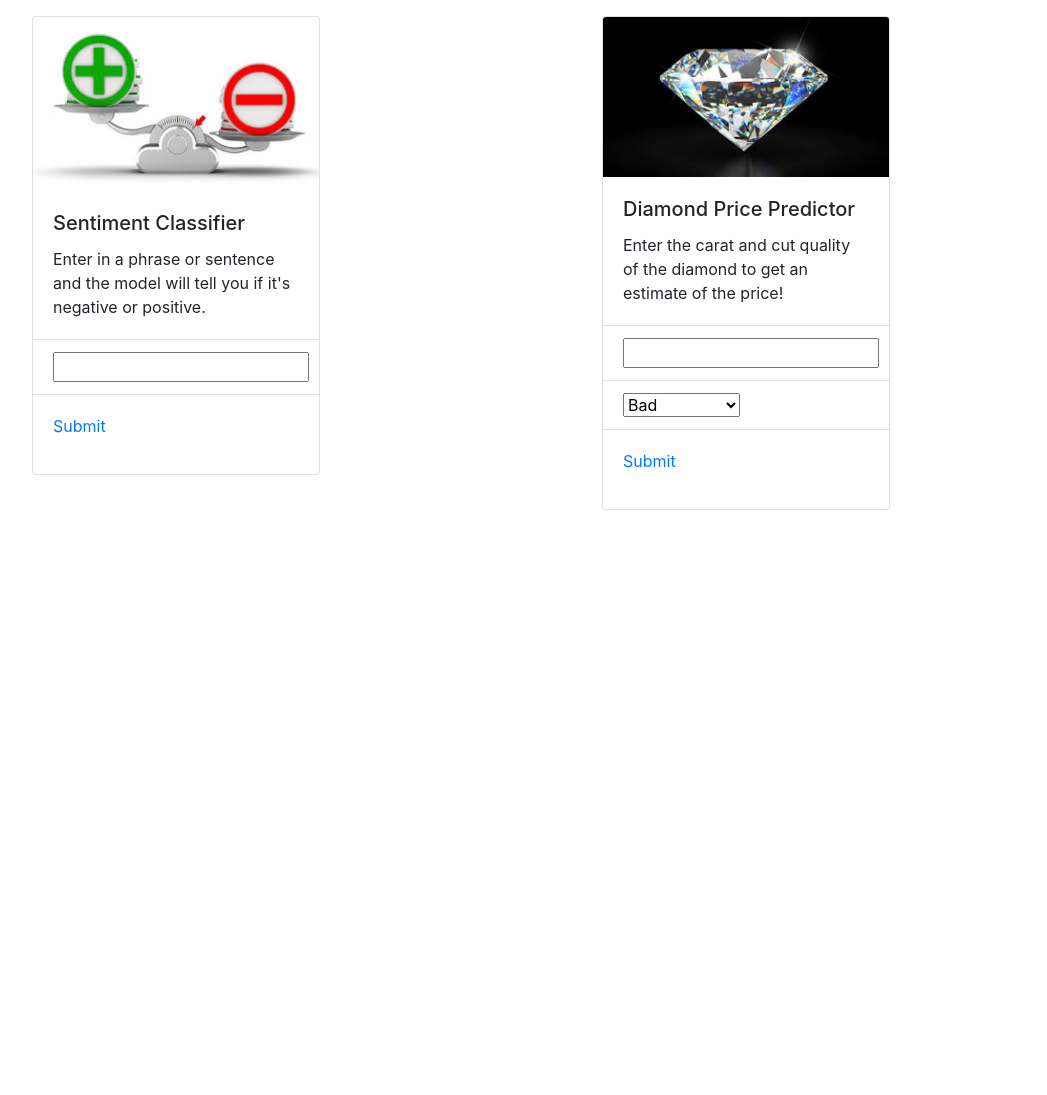
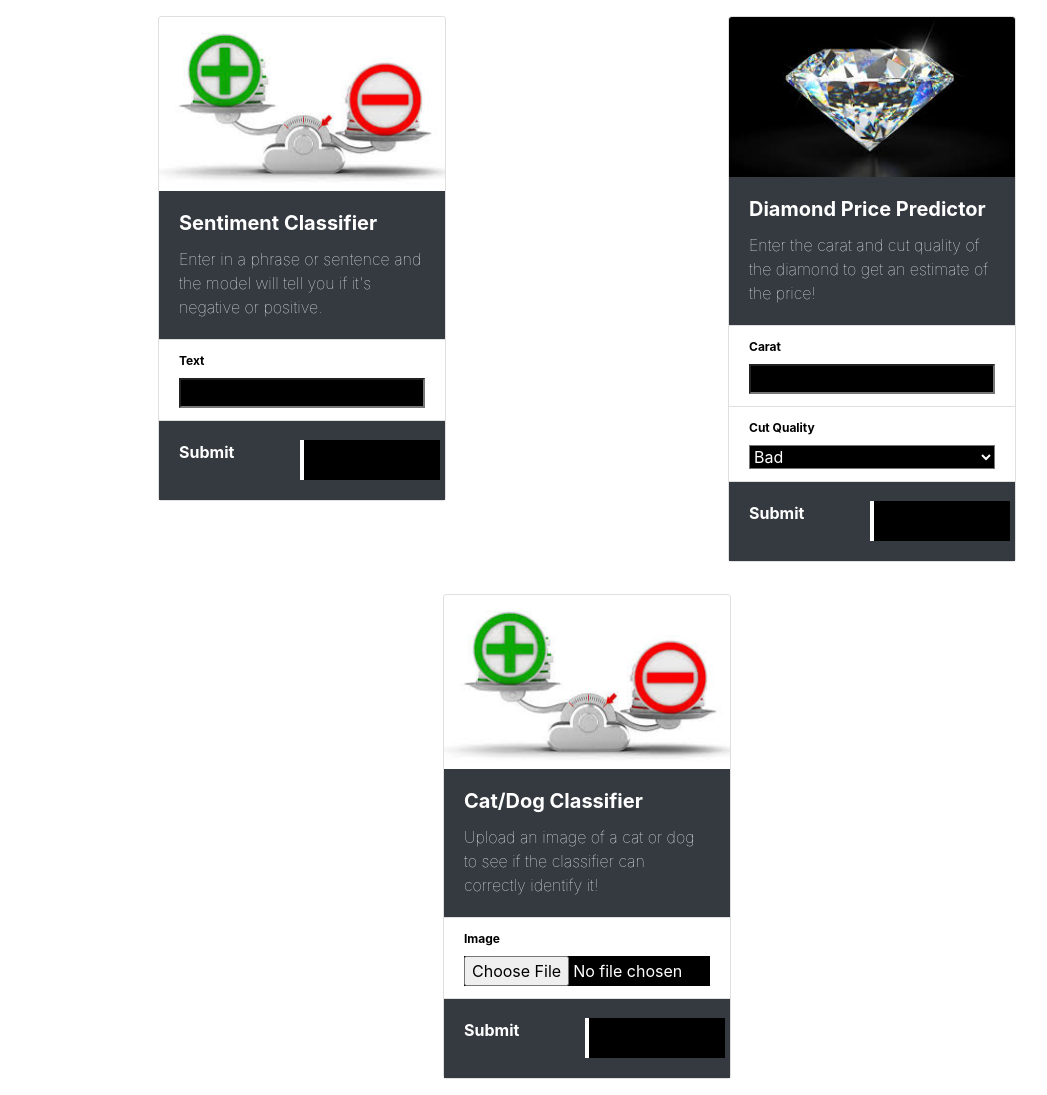
Before and after one commit to bendevera/Flask-AI-Toy, a Flask app: page / in a window 1280 px wide. Shown: the part 56-1151 px from the top of the page, without its empty margins (53-1100 px from the left). Before the commit the page ends 566 px from the top, so only its background shows below. Run offline with Flask 2, Linux system fonts and the light colour scheme; parts of the project's set-up code (start-up, migrations or seed data) failed here and were passed over; some libraries are stand-ins or nearby versions.

Commit message:
Working cat/dog classifier

```diff
--- a/app.py
+++ b/app.py
@@ -1,15 +1,24 @@
-from flask import Flask, render_template
+from flask import Flask, render_template, request
 from flask_restful import reqparse, abort, Api, Resource
 import pickle
 import numpy as np
-from model import NLPModel, DiamondPredictor
+from model import NLPModel, DiamondPredictor, CatDogPredictor
 from flask_cors import CORS
+import tensorflow as tf
+# from tensorflow.python.framework import ops
 from keras.models import load_model
+from tensorflow.python.keras.backend import set_session
 import cv2
+import os
+import time
 
 app = Flask(__name__)
 cors = CORS(app, resources={r"/*": {"origins": "*"}})
 api = Api(app)
+UPLOAD_FOLDER = '/Users/bendevera/Desktop/development/data_science/Flask-AI-Toy/static/uploads'
+print(UPLOAD_FOLDER)
+ALLOWED_EXTENSIONS = set(['txt', 'pdf', 'png', 'jpg', 'jpeg', 'gif'])
+app.config['UPLOAD_FOLDER'] = UPLOAD_FOLDER
 
 model = NLPModel()
 model_two = DiamondPredictor()
@@ -26,15 +35,15 @@ regressor_path = 'lib/models/DiamondPredictor.sav'
 with open(regressor_path, 'rb') as f:
     model_two.predictor = pickle.load(f)
 
+global graph
+graph = tf.get_default_graph()
+sess = tf.Session()
+# graph = ops.get_default_graph()
+print(graph)
+# cat_dog_model = CatDogPredictor()
 cat_dog_clf_path = 'lib/models/cats_and_dogs_v1.h5'
+set_session(sess)
 cat_dog_model = load_model(cat_dog_clf_path)
-cat_dog_model.compile(loss='binary_crossentropy',
-            optimizer='rmsprop',
-            metrics=['accuracy'])
-img = cv2.imread('lib/data/test_dog.jpg')
-img = cv2.resize(img,(150,150))
-img = np.reshape(img,[1,150,150,3])
-print(cat_dog_model.predict(img))
 
 # argument parsing
 parser = reqparse.RequestParser()
@@ -49,25 +58,20 @@ class PredictSentiment(Resource):
         args = parser.parse_args()
         user_query = args['query'].replace("-", " ")
         print(user_query)
-
         # vectorize the user's query and make a prediction
         uq_vectorized = model.vectorizer_transform(np.array([user_query]))
         prediction = model.predict(uq_vectorized)
         pred_proba = model.predict_proba(uq_vectorized)
-
         # Output either 'Negative' or 'Positive' along with the score
         if prediction == 0:
             pred_text = 'Negative'
         else:
             pred_text = 'Positive'
-
         # round the predict proba value and set to new variable
         confidence = round(pred_proba[0], 2)
-
-        # create JSON object
-        output = {'prediction': pred_text, 'confidence': confidence}
-
-        return output
+        response = {'success': True, 'message': str(confidence) + "% sure it's " + pred_text, 'sentiment': pred_text}
+        print(response)
+        return response
 
 class PredictDiamond(Resource):
     def get(self):
@@ -78,28 +82,62 @@ class PredictDiamond(Resource):
 
         prediction = '~$' + str(round(float(model_two.predict([[carat, cut]])[0]), 2))
         print(prediction)
-        return {'prediction': prediction}
+        return {'success': True, 'message': prediction}
 
 class CatAndDogPredictor(Resource):
     def get(self):
-        args = parser.parse_args()
-        curr_img = cv2.imread('lib/data/test_dog.jpg')
+        # args = parser.parse_args()
+        curr_img = 'lib/data/test_dog.jpg'
+        curr_img = cv2.imread(curr_img)
         curr_img = cv2.resize(curr_img,(150,150))
         curr_img = np.reshape(curr_img,[1,150,150,3])
-        prediction = cat_dog_model.predict(curr_img)
+        with graph.as_default():
+            set_session(sess)
+            prediction = cat_dog_model.predict(curr_img)[0][0]
         print(prediction)
-        return {'prediction': prediction}
+        if prediction == 1:
+            prediction = 'Dog'
+        else:
+            prediction = 'Cat'
+        print(prediction)
+        return {'success': True, 'message': prediction}
 
 
 # Setup the API Resources routing here
 api.add_resource(PredictSentiment, '/api/sentiment')
 api.add_resource(PredictDiamond, '/api/diamond')
-api.add_resource(CatAndDogPredictor, '/api/cat-and-dog')
+# api.add_resource(CatAndDogPredictor, '/api/cat-and-dog')
 
 @app.route('/')
 def index():
     return render_template('index.html')
 
+@app.route('/api/cat-and-dog', methods=["POST"])
+def cat_and_dog():
+    if 'file' not in request.files:
+        return {'success': False, 'message': 'No file in post request'}
+    file = request.files['file']
+    if file.filename == '':
+        return {'success': False, 'message': 'No file in post request'}
+    if file:
+        filename = os.path.join(app.config['UPLOAD_FOLDER'], file.filename)
+        file.save(filename)
+        time.sleep(.1)
+        curr_img = cv2.imread(filename)
+        curr_img = cv2.resize(curr_img,(150,150))
+        curr_img = np.reshape(curr_img,[1,150,150,3])
+        with graph.as_default():
+            set_session(sess)
+            prediction = cat_dog_model.predict(curr_img)[0][0]
+        print(prediction)
+        if prediction == 1:
+            prediction = 'Dog'
+        else:
+            prediction = 'Cat'
+        print(prediction)
+        return {'success': True, 'message': prediction}
+
+
 
 if __name__ == '__main__':
     app.run(debug=True)
--- a/static/api-calls.js
+++ b/static/api-calls.js
@@ -10,7 +10,7 @@ function convertToSlug(Text)
 $('#sentiment-submit').click(() => {
     let query = $('#sentiment-query').val();
     if (query == '') {
-        flash('Must input text to query sentiment classifier.');
+        alert('Must input text to query sentiment classifier.');
     } else {
         query = convertToSlug(query)
         let url = 'http://127.0.0.1:5000/api/sentiment?query=' + query;
@@ -18,15 +18,19 @@ $('#sentiment-submit').click(() => {
         $.ajax({
             url: url,
             success: function(data) {
-                let sentiment = data['prediction']
-                let confidence = data['confidence']
-                let answer = confidence + "% sure it's " + sentiment;
+                if (data['success']) {
+                    console.log(data)
+                    let answer = data['message']
+                    let sentiment = data['sentiment']
                     console.log(answer);
                     $('#sentiment-answer').html(answer);
                     if (sentiment == "Negative") {
                         $('#sentiment-answer').removeClass('text-success').addClass('text-danger')
                     } else {
                         $('#sentiment-answer').removeClass('text-danger').addClass('text-success')
+                    }
+                } else {
+                    alert('Was not a success')
                 }
             }
         })
@@ -38,7 +42,7 @@ $('#diamond-submit').click(() => {
     let cut = $('#diamond-cut').val();
     console.log('Query is carat: ' + carat + ' cut: ' + cut);
     if (carat === null) {
-        flash('Must input carat value to get prediction.');
+        alert('Must input carat value to get prediction.');
     } else {
         let url = 'http://127.0.0.1:5000/api/diamond?carat=' + carat + '&cut=' + cut;
         console.log('Querying url: ' + url);
@@ -46,9 +50,33 @@ $('#diamond-submit').click(() => {
             url: url,
             success: function(data) {
                 console.log(data);
-                let price = data['prediction']
+                if (data['success']) {
+                    let price = data['message']
                     $('#diamond-price').html(price);
+                }
             }
         })
     }
 })
+
+$("#cat-dog-submit").click(() => {
+    var fd = new FormData();
+    var files = $('#file')[0].files[0];
+    fd.append('file',files);
+
+    $.ajax({
+        url: 'http://127.0.0.1:5000/api/cat-and-dog',
+        type: 'post',
+        data: fd,
+        contentType: false,
+        processData: false,
+        success: function(data){
+            console.log(data)
+            if (data['success']) {
+                $("#cat-dog-answer").html(data['message'])
+            } else {
+                alert(data['message'])
+            }
+        },
+    });
+});
--- a/static/style.css
+++ b/static/style.css
@@ -0,0 +1,62 @@
+.center-items {
+    text-align: center;
+}
+
+.the-items {
+    display: inline-block;
+    margin: 1em auto;
+    border: 2px solid black;
+}
+
+.model-response {
+    border-left: 4px solid white;
+    font-weight: bold;
+    background-color: black;
+}
+
+li label {
+    display:block;
+    font-size: .75em;
+    color: black;
+    width: 100%;
+    float: left;
+    text-align: left;
+    font-weight: 700;
+}
+
+li input {
+    display: block;
+    width: 100%;
+    background-color: black;
+    color: white;
+}
+
+li select {
+    width: 100%;
+    background-color: black;
+    color: white;
+}
+
+.submit-button {
+    font-weight: 700;
+    color: white;
+    cursor: pointer;
+}
+
+.card-title {
+    float: left;
+    text-align: left;
+    display: block;
+    width: 100%;
+    font-weight: 700;
+}
+
+.card-body {
+    float: left;
+    text-align: left;
+    display: block;
+    width: 100%;
+    font-weight: 100;
+    background-color: #343a40;
+    color: white;
+}
--- a/templates/index.html
+++ b/templates/index.html
@@ -2,7 +2,7 @@
 <html>
     <head>
         <title>AI Toy Frontend</title>
-        <link href='../static/style.css' type='text/css' />
+        <link rel="stylesheet" href="../static/style.css" />
         <link rel="stylesheet" href="https://stackpath.bootstrapcdn.com/bootstrap/4.3.1/css/bootstrap.min.css" integrity="sha384-ggOyR0iXCbMQv3Xipma34MD+dH/1fQ784/j6cY/iJTQUOhcWr7x9JvoRxT2MZw1T" crossorigin="anonymous">
     </head>
     <body>
@@ -26,32 +26,39 @@
 
         <div class='main container'>
             <div class="row">
-                <div class="col-sm">
-                    <div class="card my-3" style="width: 18rem;">
+                <div class="col center-items">
+                    <div class="card the-items" style="width: 18rem;">
                         <img src="../static/images/sentiment.jpeg" class="card-img-top" alt="+ / -">
                         <div class="card-body">
                             <h5 class="card-title">Sentiment Classifier</h5>
                             <p class="card-text">Enter in a phrase or sentence and the model will tell you if it's negative or positive.</p>
                         </div>
                         <ul class="list-group list-group-flush">
-                            <li class="list-group-item"><input type='text' id='sentiment-query' /></li>
+                            <li class="list-group-item"><label for='sentiment-query'>Text</label><input type='text' id='sentiment-query' /></li>
                         </ul>
                         <div class="card-body">
-                            <a href="#" id='sentiment-submit' class="card-link">Submit</a>
-                            <p id="sentiment-answer"></p>
+                            <div class="row">
+                                <div class="col">
+                                    <p href="" id='sentiment-submit' class="card-link submit-button">Submit</p>
+                                </div>
+                                <div class="col model-response">
+                                    <p id="sentiment-answer"></p>
+                                </div>
+                            </div>
                         </div>
                     </div>
                 </div>
-                <div class="col-sm">
-                    <div class="card my-3" style="width: 18rem;">
+                <div class="col center-items">
+                    <div class="card the-items" style="width: 18rem;">
                         <img src="../static/images/diamond.jpeg" class="card-img-top" alt="Diamond">
                         <div class="card-body">
                             <h5 class="card-title">Diamond Price Predictor</h5>
                             <p class="card-text">Enter the carat and cut quality of the diamond to get an estimate of the price!</p>
                         </div>
                         <ul class="list-group list-group-flush">
-                            <li class="list-group-item"><input type='number' id='diamond-carat' /></li>
+                                <li class="list-group-item"><label for='diamond-carat'>Carat</label><input type='number' id='diamond-carat' /></li>
                             <li class="list-group-item">
+                                <label for='diamond-cut'>Cut Quality</label>
                                 <select id='diamond-cut'>
                                     <option value='1'>Bad</option>
                                     <option value='2'>Okay</option>
@@ -62,8 +69,38 @@
                             </li>
                         </ul>
                         <div class="card-body">
-                            <a href="#" id='diamond-submit' class="card-link">Submit</a>
-                            <p id="diamond-price" class="text-success"></p>
+                            <div class="row">
+                                <div class="col">
+                                    <p href="" id='diamond-submit' class="card-link submit-button">Submit</p>
+                                </div>
+                                <div class="col model-response">
+                                    <p id="diamond-price" class="text-success"></p>
+                                </div>
+                            </div>
+                        </div>
+                    </div>
+                </div>
+            </div>
+            <div class="row">
+                <div class="col center-items">
+                    <div class="card the-items" style="width: 18rem;">
+                        <img src="../static/images/sentiment.jpeg" class="card-img-top" alt="+ / -">
+                        <div class="card-body">
+                            <h5 class="card-title">Cat/Dog Classifier</h5>
+                            <p class="card-text">Upload an image of a cat or dog to see if the classifier can correctly identify it!</p>
+                        </div>
+                        <ul class="list-group list-group-flush">
+                            <li class="list-group-item"><label for='file'>Image</label><input type='file' id='file' name='file' /></li>
+                        </ul>
+                        <div class="card-body">
+                            <div class="row">
+                                <div class="col">
+                                    <p href="" id='cat-dog-submit' class="card-link submit-button">Submit</p>
+                                </div>
+                                <div class="col model-response">
+                                    <p id="cat-dog-answer"></p>
+                                </div>
+                            </div>
                         </div>
                     </div>
                 </div>
```
Also changed, not shown: model.py (+19 -4 lines), static/uploads/security.jpg (added), static/uploads/test_dog.jpg (added), 3 other files. Lines whose indentation alone changed are shown as unchanged.
